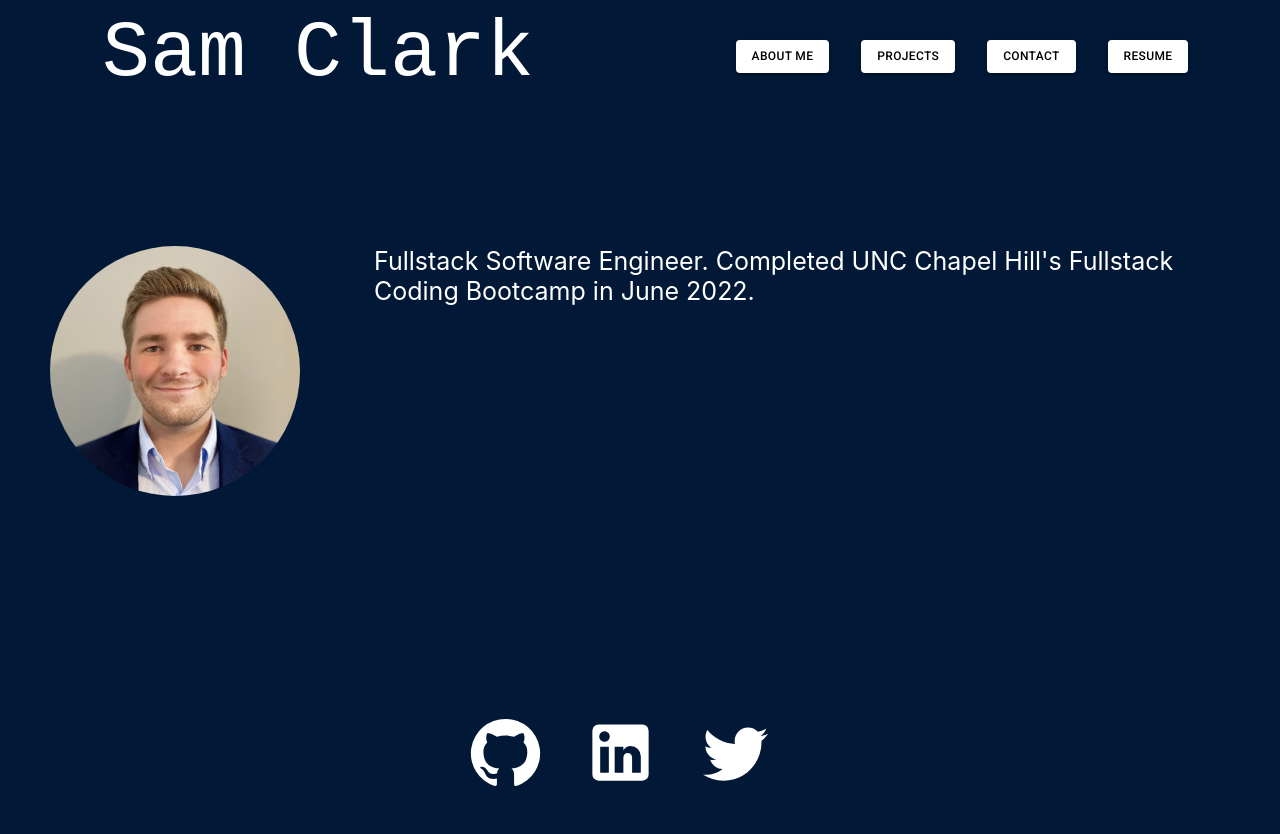
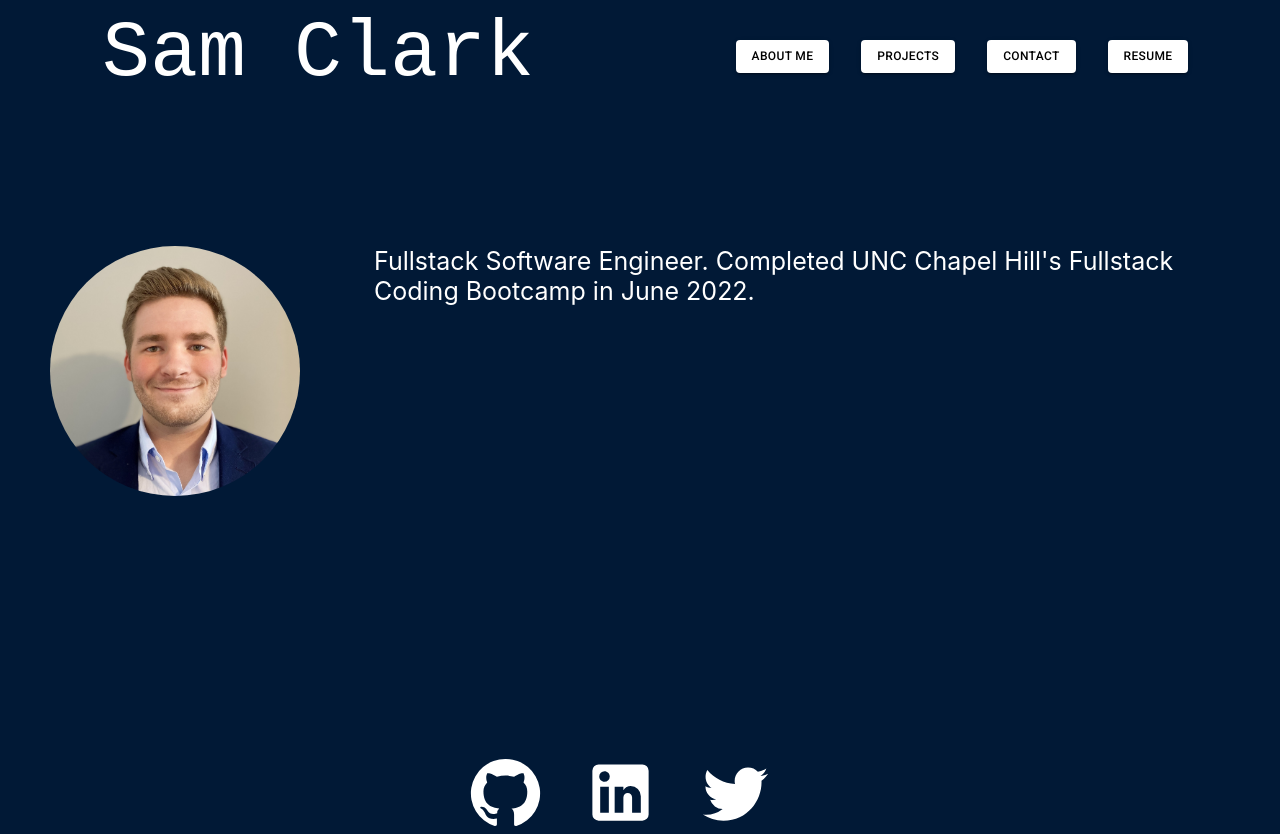
Before and after one commit to Sam-Clark1/sam-clark-portfolio, a React (Create React App) app: page / in a window 1280 px wide. Before the commit the page ends 800 px from the top, so only its background shows below. Built offline with nearby package versions, Linux system fonts and the light colour scheme.

Commit message:
fixing viewing issue

```diff
--- a/public/index.html
+++ b/public/index.html
@@ -36,8 +36,8 @@
   </head>
   <body>
     <noscript>You need to enable JavaScript to run this app.</noscript>
-    <div id="root">
-      <body style="background-color: #011936"></body>
+    <div id="root" style="background-color: #011936">
+
     </div>
     <!--
       This HTML file is a template.
--- a/src/App.js
+++ b/src/App.js
@@ -19,7 +19,7 @@ function App() {
         </Header>
       </Box>
 
-      <Container maxWidth='xl' sx={{minHeight:'75vh'}}>
+      <Container maxWidth='xl' sx={{minHeight:'80vh'}}>
           {currentPage === 'aboutme' && <About></About>}
 
           {currentPage === 'projects' && <Project ></Project>}
```
